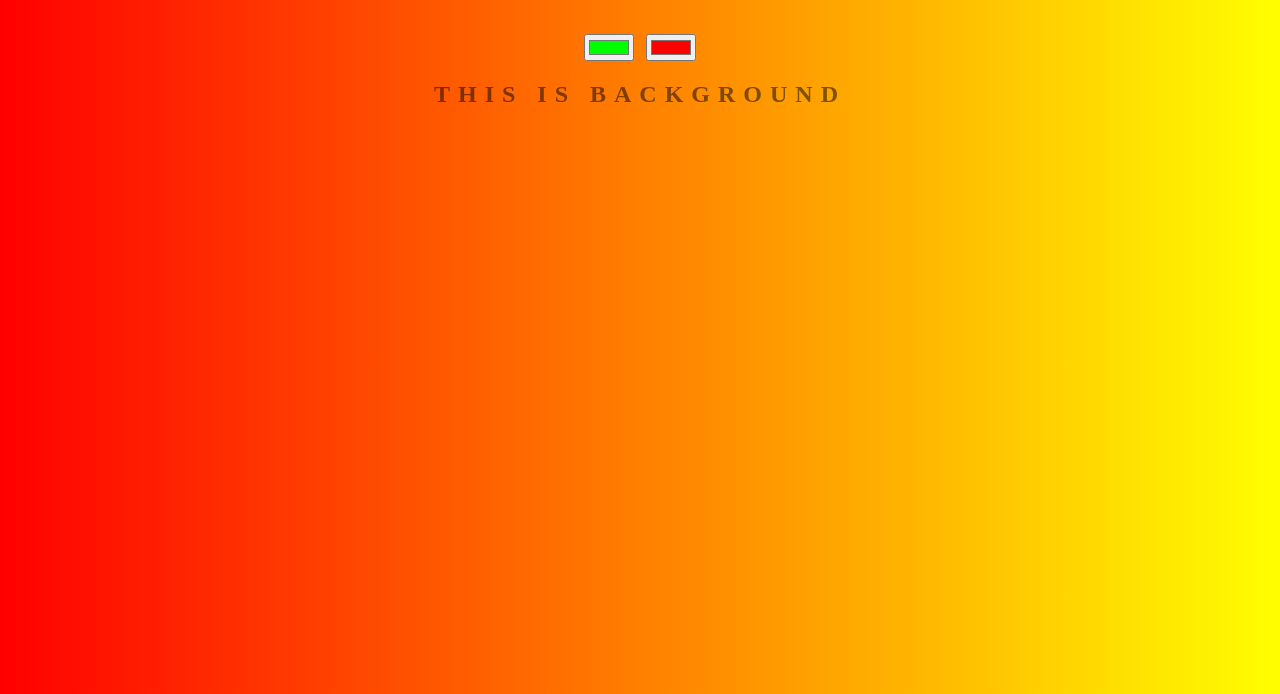
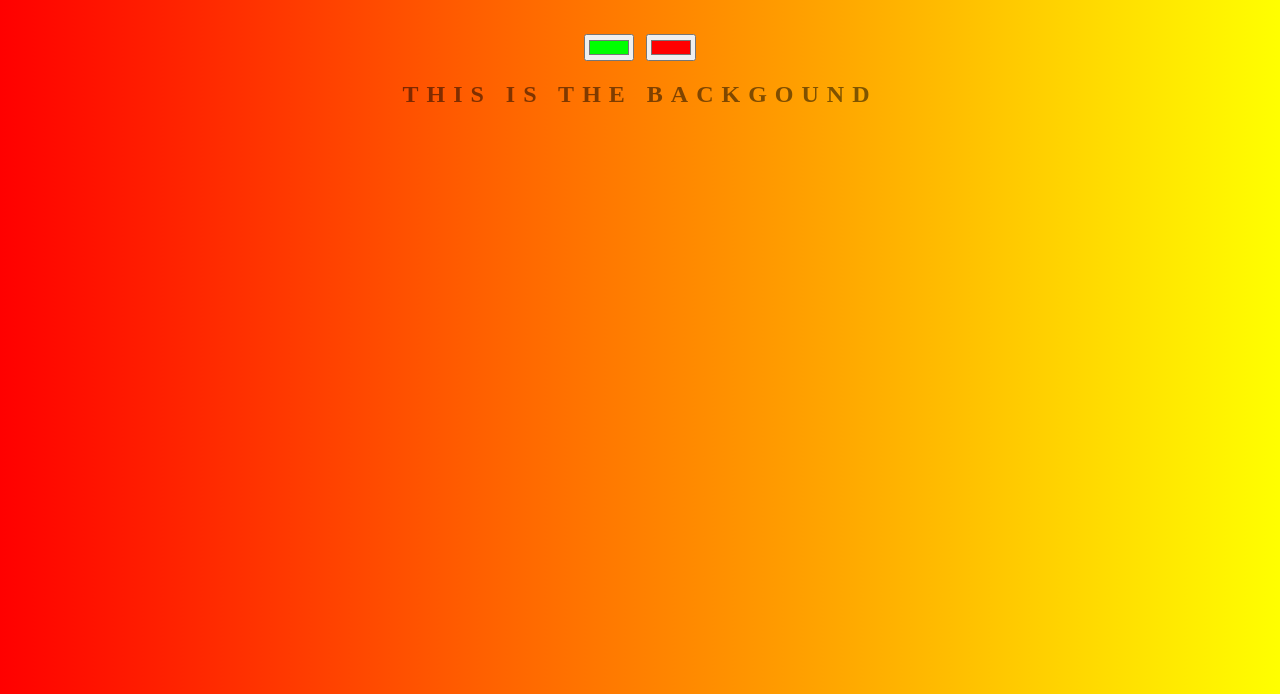
Before and after one commit to Nenad984/background-generator, a plain HTML site: page index.html in a window 1280 px wide. Shown: the part 106-800 px from the top of the page. Drawn offline with Linux system fonts and the light colour scheme.

Commit message:
changing text

```diff
--- a/index.html
+++ b/index.html
@@ -10,7 +10,7 @@
     <h1>COOL Generator</h1>
     <input class="color1" type="color" name="color1" value="#00ff00" />
     <input class="color2" type="color" name="color2" value="#ff0000" />
-    <h2>This is  background</h2>
+    <h2>This is the backgound</h2>
     <h3></h3>
 
     <script src="script.js"></script>
```
